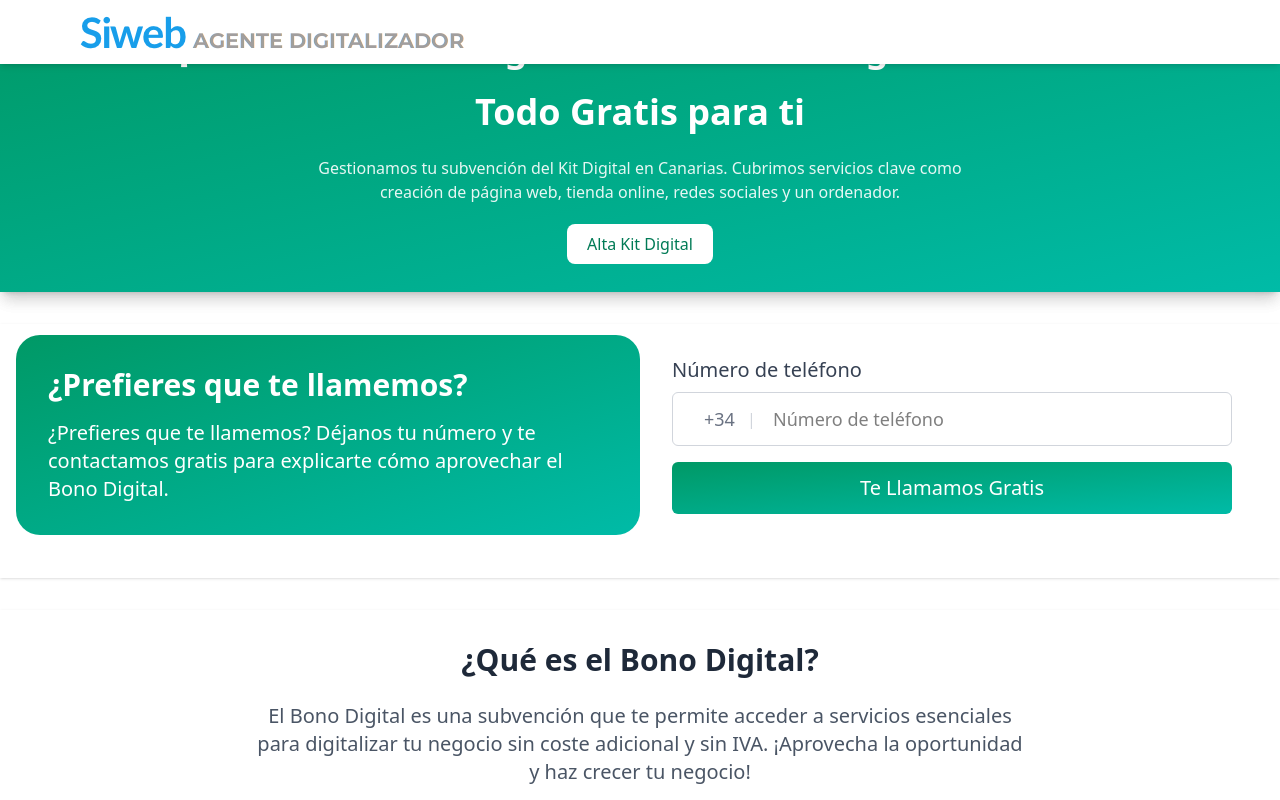
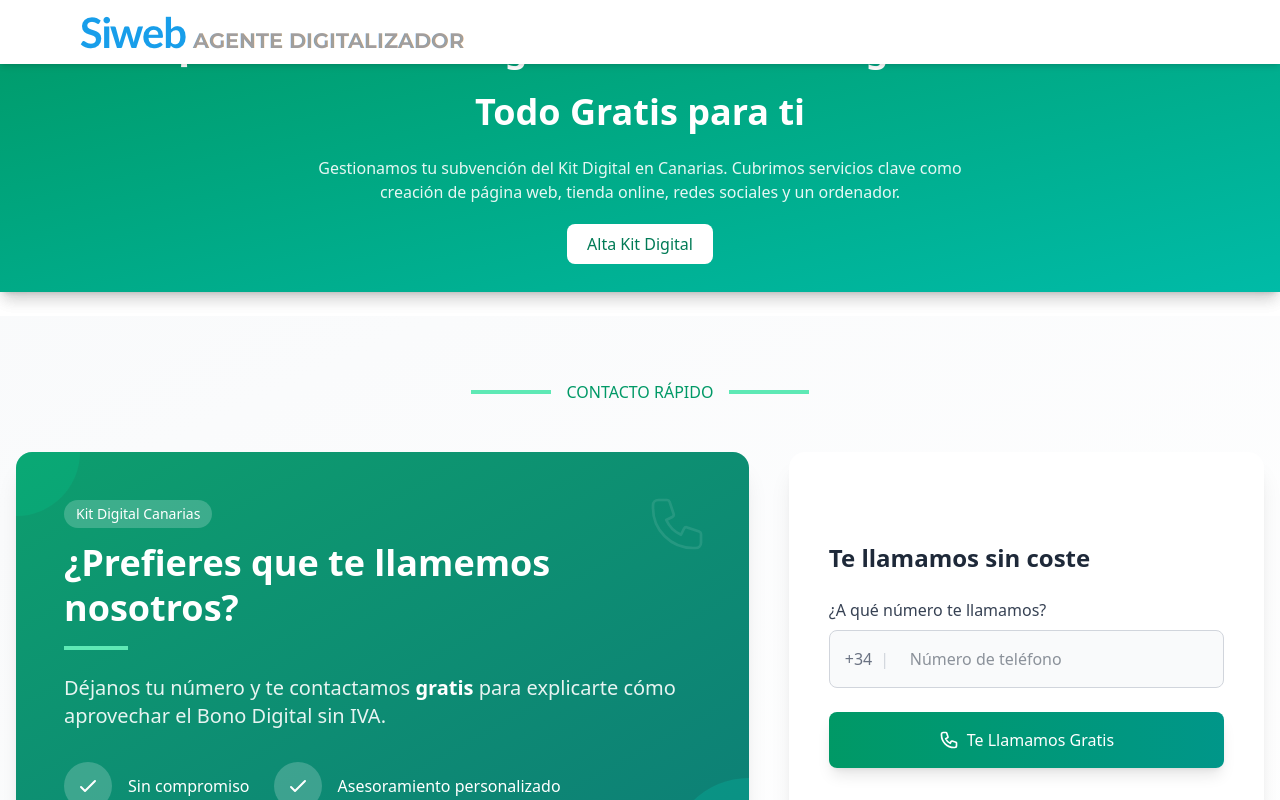
Before and after one commit to JorgeAlleresSiWeb/SiWebCanariasSticky, a React (Vite) app: page / in a window 1280 px wide. Shown: the top 800 px of the page. Built offline with nearby package versions, Linux system fonts and the light colour scheme.

Commit message:
Mejoro los estilos del Primer Formulario de Llamada

```diff
--- a/src/components/FirstFormCall.tsx
+++ b/src/components/FirstFormCall.tsx
@@ -5,12 +5,32 @@ function FirstFormCall() {
   const [formPhone, setFormPhone] = useState({
     phone: "",
   });
+  const [isSubmitting, setIsSubmitting] = useState(false);
+  const [isSuccess, setIsSuccess] = useState(false);
 
   const handleSubmit = async (e: React.FormEvent) => {
+    e.preventDefault();
+    setIsSubmitting(true);
+
+    try {
       //TODO: Enviar formulario a la API
-    e.preventDefault();
       console.log("Formulario 1 telefono enviado");
       console.log("Formulario: ", formPhone);
+
+      // Simulación de envío exitoso
+      setTimeout(() => {
+        setIsSuccess(true);
+        setIsSubmitting(false);
+        // Resetear después de 3 segundos
+        setTimeout(() => {
+          setIsSuccess(false);
+          setFormPhone({ phone: "" });
+        }, 3000);
+      }, 1000);
+    } catch (error) {
+      console.error("Error al enviar el formulario:", error);
+      setIsSubmitting(false);
+    }
   };
 
   const handleChangePhone = (e: React.ChangeEvent<HTMLInputElement>) => {
@@ -18,54 +38,131 @@ function FirstFormCall() {
   };
 
   return (
-    <div className="bg-white shadow-sm mt-8 pb-8">
-      <div className="max-w-7xl mx-auto px-4 rounded">
-        <div className="grid grid-cols-1 md:grid-cols-2 items-center">
-          {/* Columna izquierda con el mensaje */}
-          <div className="p-8 bg-gradient-to-br from-emerald-600 to-teal-500 text-white rounded-3xl">
-            <h2 className="text-2xl md:text-3xl font-bold mb-4">
-              ¿Prefieres que te llamemos?
-            </h2>
-            <p className="text-lg md:text-xl">
-            ¿Prefieres que te llamemos? Déjanos tu número y te contactamos gratis para explicarte cómo aprovechar el Bono Digital.
-            </p>
+    <div className="bg-gradient-to-br from-gray-50 to-white py-12 sm:py-16">
+      <div className="max-w-7xl mx-auto px-4">
+        {/* Separador decorativo */}
+        <div className="flex items-center justify-center mb-12">
+          <div className="w-20 h-1 bg-emerald-300"></div>
+          <div className="mx-4 text-emerald-600 font-medium">CONTACTO RÁPIDO</div>
+          <div className="w-20 h-1 bg-emerald-300"></div>
         </div>
 
-          {/* Columna derecha con el formulario */}
-          <div className="p-8">
-            <form className="space-y-4">
+        <div className="grid grid-cols-1 md:grid-cols-5 gap-6 md:gap-10 items-stretch">
+          {/* Columna izquierda con el mensaje - ocupa 3/5 en desktop */}
+          <div className="md:col-span-3 relative overflow-hidden rounded-2xl shadow-xl">
+            <div className="absolute inset-0 bg-gradient-to-br from-emerald-600 to-teal-700 opacity-95"></div>
+
+            {/* Elementos decorativos */}
+            <div className="absolute top-0 left-0 w-32 h-32 bg-emerald-400 opacity-20 rounded-full -translate-x-16 -translate-y-16"></div>
+            <div className="absolute bottom-0 right-0 w-40 h-40 bg-teal-400 opacity-20 rounded-full translate-x-20 translate-y-20"></div>
+
+            {/* Iconos decorativos */}
+            <div className="absolute top-10 right-10 text-white/10">
+              <svg xmlns="http://www.w3.org/2000/svg" className="h-16 w-16" fill="none" viewBox="0 0 24 24" stroke="currentColor">
+                <path strokeLinecap="round" strokeLinejoin="round" strokeWidth={1} d="M3 5a2 2 0 012-2h3.28a1 1 0 01.948.684l1.498 4.493a1 1 0 01-.502 1.21l-2.257 1.13a11.042 11.042 0 005.516 5.516l1.13-2.257a1 1 0 011.21-.502l4.493 1.498a1 1 0 01.684.949V19a2 2 0 01-2 2h-1C9.716 21 3 14.284 3 6V5z" />
+              </svg>
+            </div>
+
+            <div className="relative p-8 sm:p-10 md:p-12 text-white z-10">
+              <span className="inline-block px-3 py-1 bg-white/20 rounded-full text-sm font-medium mb-3">Kit Digital Canarias</span>
+              <h2 className="text-2xl sm:text-3xl md:text-4xl font-bold mb-4 leading-tight">
+                ¿Prefieres que te llamemos nosotros?
+              </h2>
+              <div className="w-16 h-1 bg-emerald-300 mb-6"></div>
+              <p className="text-lg md:text-xl mb-8 text-white/90">
+                Déjanos tu número y te contactamos <span className="font-bold text-white">gratis</span> para explicarte cómo aprovechar el Bono Digital sin IVA.
+              </p>
+
+              <div className="flex flex-wrap items-center gap-6 mt-8">
+                <div className="flex items-center">
+                  <div className="w-12 h-12 flex items-center justify-center bg-white/20 rounded-full mr-4">
+                    <svg xmlns="http://www.w3.org/2000/svg" className="h-6 w-6" fill="none" viewBox="0 0 24 24" stroke="currentColor">
+                      <path strokeLinecap="round" strokeLinejoin="round" strokeWidth={2} d="M5 13l4 4L19 7" />
+                    </svg>
+                  </div>
+                  <div>Sin compromiso</div>
+                </div>
+                <div className="flex items-center">
+                  <div className="w-12 h-12 flex items-center justify-center bg-white/20 rounded-full mr-4">
+                    <svg xmlns="http://www.w3.org/2000/svg" className="h-6 w-6" fill="none" viewBox="0 0 24 24" stroke="currentColor">
+                      <path strokeLinecap="round" strokeLinejoin="round" strokeWidth={2} d="M5 13l4 4L19 7" />
+                    </svg>
+                  </div>
+                  <div>Asesoramiento personalizado</div>
+                </div>
+              </div>
+            </div>
+          </div>
+
+          {/* Columna derecha con el formulario - ocupa 2/5 en desktop */}
+          <div className="md:col-span-2 bg-white rounded-2xl shadow-xl p-6 sm:p-8 md:p-10 flex flex-col justify-center transform transition-all hover:shadow-2xl duration-300">
+            <h3 className="text-xl md:text-2xl font-bold text-gray-800 mb-6">
+              Te llamamos sin coste
+            </h3>
+
+            {isSuccess ? (
+              <div className="bg-emerald-50 border border-emerald-200 rounded-lg p-6 text-center">
+                <div className="w-16 h-16 bg-emerald-100 rounded-full flex items-center justify-center mx-auto mb-4">
+                  <svg xmlns="http://www.w3.org/2000/svg" className="h-8 w-8 text-emerald-600" fill="none" viewBox="0 0 24 24" stroke="currentColor">
+                    <path strokeLinecap="round" strokeLinejoin="round" strokeWidth={2} d="M5 13l4 4L19 7" />
+                  </svg>
+                </div>
+                <h4 className="text-xl font-semibold text-emerald-700 mb-2">¡Perfecto!</h4>
+                <p className="text-emerald-700">Te llamaremos lo antes posible</p>
+              </div>
+            ) : (
+              <form className="space-y-6" onSubmit={handleSubmit}>
                 <div>
                   <label
                     htmlFor="phone"
-                  className="block text-xl font-medium text-gray-700 mb-2"
+                    className="block text-gray-700 font-medium mb-2"
                   >
-                  Número de teléfono
+                    ¿A qué número te llamamos?
                   </label>
                   <div className="relative">
-                  <div className="absolute inset-y-0 left-0 pl-8 flex items-center pointer-events-none">
-                    <span className="text-gray-500 text-lg">+34</span>
-                    <span className="text-gray-300 mx-3">|</span>
+                    <div className="absolute inset-y-0 left-0 pl-4 flex items-center pointer-events-none">
+                      <span className="text-gray-500">+34</span>
+                      <span className="text-gray-300 mx-2">|</span>
                     </div>
                     <input
                       id="phone"
-                    type="number"
+                      type="tel"
                       name="phone"
-                    className="w-full pl-25 pr-4 py-3 border border-gray-300 rounded-md focus:ring-2 focus:ring-indigo-500 focus:border-indigo-500 transition-all text-lg"
+                      className="w-full pl-20 pr-4 py-4 border border-gray-300 rounded-lg focus:ring-2 focus:ring-emerald-500 focus:border-emerald-500 transition-all text-gray-800 bg-gray-50"
                       placeholder="Número de teléfono"
                       value={formPhone.phone}
                       onChange={handleChangePhone}
+                      required
                     />
                   </div>
                 </div>
 
                 <button
                   type="submit"
-                className="w-full bg-gradient-to-br from-emerald-600 to-teal-500 text-white py-3 px-6 rounded-md hover:opacity-95 transform hover:scale-105 duration-300 ease-in-out text-xl font-medium"
-                onClick={handleSubmit}
+                  disabled={isSubmitting}
+                  className={`w-full flex items-center justify-center space-x-2 bg-gradient-to-r from-emerald-600 to-teal-600 text-white py-4 px-6 rounded-lg shadow-lg transition-all duration-300 ${
+                    isSubmitting ? 'opacity-70 cursor-wait' : 'hover:shadow-xl hover:translate-y-[-2px]'
+                  }`}
                 >
-                Te Llamamos Gratis
+                  {isSubmitting ? (
+                    <>
+                      <svg className="animate-spin -ml-1 mr-3 h-5 w-5 text-white" xmlns="http://www.w3.org/2000/svg" fill="none" viewBox="0 0 24 24">
+                        <circle className="opacity-25" cx="12" cy="12" r="10" stroke="currentColor" strokeWidth="4"></circle>
+                        <path className="opacity-75" fill="currentColor" d="M4 12a8 8 0 018-8V0C5.373 0 0 5.373 0 12h4zm2 5.291A7.962 7.962 0 014 12H0c0 3.042 1.135 5.824 3 7.938l3-2.647z"></path>
+                      </svg>
+                      <span>Procesando...</span>
+                    </>
+                  ) : (
+                    <>
+                      <svg xmlns="http://www.w3.org/2000/svg" className="h-5 w-5" fill="none" viewBox="0 0 24 24" stroke="currentColor">
+                        <path strokeLinecap="round" strokeLinejoin="round" strokeWidth={2} d="M3 5a2 2 0 012-2h3.28a1 1 0 01.948.684l1.498 4.493a1 1 0 01-.502 1.21l-2.257 1.13a11.042 11.042 0 005.516 5.516l1.13-2.257a1 1 0 011.21-.502l4.493 1.498a1 1 0 01.684.949V19a2 2 0 01-2 2h-1C9.716 21 3 14.284 3 6V5z" />
+                      </svg>
+                      <span>Te Llamamos Gratis</span>
+                    </>
+                  )}
                 </button>
               </form>
+            )}
           </div>
         </div>
       </div>
```
Lines whose indentation alone changed are shown as unchanged.
